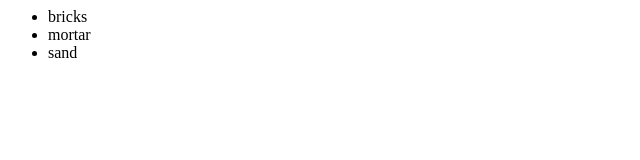
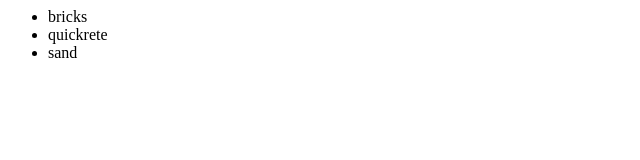
Before and after one commit to MonyTG/newGitTest, a plain HTML site: page index.html in a window 1280 px wide. Shown: the full height of the page, 0-640 px from the left. Drawn offline with Linux system fonts and the light colour scheme.

Commit message:
made mortar specific

```diff
--- a/index.html
+++ b/index.html
@@ -4,7 +4,7 @@
 		<div>
 			<ul>
 				<li>bricks</li>
-				<li>mortar</li>
+				<li>quickrete</li>
 				<li>sand</li>
 			</ul>
 		</div>
```
